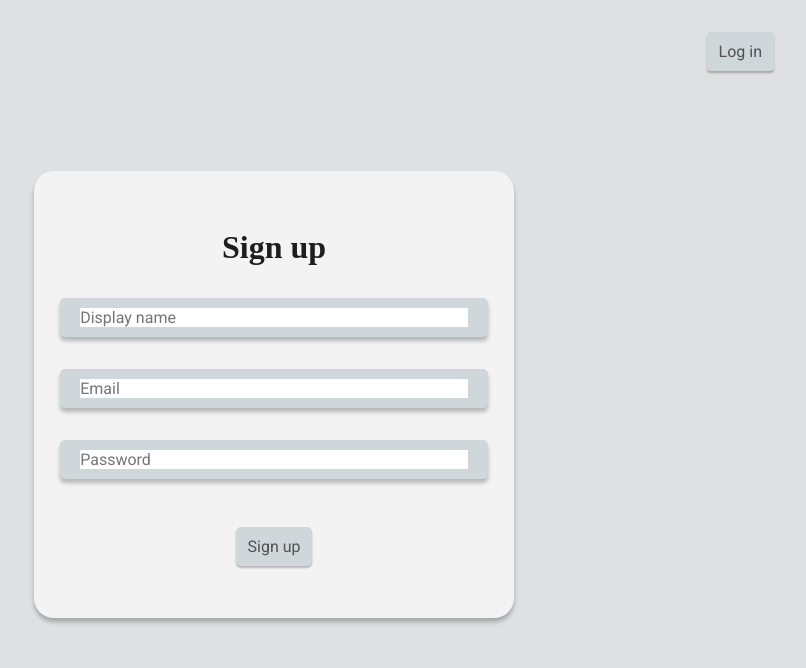
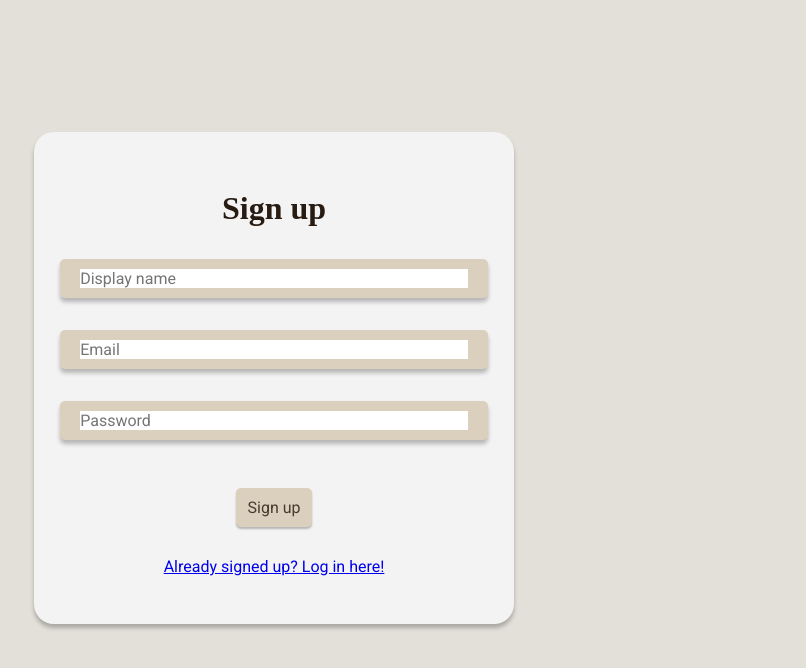
Before and after one commit to luvenan/get-it-done, a Vue app: page /signup in a window 1280 px wide. Shown: the top 668 px of the page, without its empty margins (366-1172 px from the left). Built offline with nearby package versions, Linux system fonts and the light colour scheme; no server answers; a web font is replaced by a local one.

Commit message:
fixed buttons, text editing, signup and login ui and colors

```diff
--- a/src/assets/main.css
+++ b/src/assets/main.css
@@ -3,11 +3,11 @@
 
 /* 1 - variables*/
 :root {
-    --background: #DEE0E1;
+    --background: #e3E0d9;
     --containers: #F3F3F3;
-    --task-box: #cfd7da;
-    --task-text: #515151;
-    --title: #1E1E1E;
+    --task-box: #dbd0bd;
+    --task-text: #483A30;
+    --title: #271b12;
 }
 
 * {
@@ -71,6 +71,11 @@ body {
     color:rgba(81, 81, 81, 0.5);
 }
 
+.container-buttons {
+    display: flex;
+    flex-wrap: nowrap;
+    margin-left: 3px;
+}
 
 /* 3 - Texts */
 h2 {
@@ -86,6 +91,12 @@ h2 {
     font-size: 0.9rem;
     text-align: center;
     color: crimson;
+}
+
+.login-signup {
+    text-align: center;
+    margin-top: 30px;
+    display: block;
 }
 
 /* 4 - Buttons and forms */
--- a/src/components/Done.vue
+++ b/src/components/Done.vue
@@ -8,12 +8,12 @@
         </div>
 
         <form class="task-form" @submit.prevent="handleEdit(task, index)" v-if="task.isEditing">
-            <input class="newtask-input" type="text" :placeholder="task.title" v-model="editedTask[index]">
+            <input class="newtask-input" type="text" v-model="editedTask[index]">
             <button class="icons" id="edit-task"><Icon icon="mdi:pencil-outline" /></button>
         </form>
 
         <div class="container-buttons" v-if="!task.isEditing">
-            <button class="icons" @click="task.isEditing=!taskisEditing"><Icon icon="mdi:pencil-outline" /></button>
+            <button class="icons" @click="beginEdit(task, index)"><Icon icon="mdi:pencil-outline" /></button>
             <button class="icons" @click="handleMove(task, 'ToDo')"><Icon icon="ic:outline-format-list-bulleted" /></button>
             <button class="icons" @click="handleMove(task, 'Standby')"><Icon icon="ic:outline-watch-later" /></button>
             <button class="icons" @click="handleDelete(task)"><Icon icon="mdi:trash-can-outline" /></button>
@@ -58,17 +58,21 @@ export default {
 
         const editedTask = ref([])
 
+        const beginEdit = (task, index) =>
+        {
+            task.isEditing = true
+            editedTask.value[index] = task.title
+        }
+
         const handleEdit = async (task, index) => {
-            if(editedTask.value[index]) {
-                const docRef = doc(db, col, task.id )
-                await updateDoc(docRef, {
-                    title: editedTask.value[index]
-                })
-            }
+            const docRef = doc(db, col, task.id )
+            await updateDoc(docRef, {
+                title: editedTask.value[index]
+            })
             task.isEditing = false
         }
 
-        return { tasks, handleDelete, handleMove, handleEdit, editedTask}
+        return { tasks, handleDelete, handleMove, handleEdit, editedTask, beginEdit}
     }
 }
 </script>
--- a/src/components/Navbar.vue
+++ b/src/components/Navbar.vue
@@ -1,7 +1,7 @@
 <template>
   <div class="navContainer">
-    <router-link class="nav-button" to="/signup" v-if="!user && $route.name !== 'Signup'">Sign up</router-link>
-    <router-link class="nav-button" to="/login" v-if="!user && $route.name !== 'Login'">Log in</router-link>
+    <!-- <router-link class="nav-button" to="/signup" v-if="!user && $route.name !== 'Signup'">Sign up</router-link>
+    <router-link class="nav-button" to="/login" v-if="!user && $route.name !== 'Login'">Log in</router-link> -->
     <div class="greeting" v-if="user">
       <p>Hi, {{ user.displayName }} </p>
     </div>
--- a/src/components/Standby.vue
+++ b/src/components/Standby.vue
@@ -9,12 +9,12 @@
             </div>
 
             <form class="task-form" @submit.prevent="handleEdit(task, index)" v-if="task.isEditing">
-                <input class="newtask-input" type="text" :placeholder="task.title" v-model="editedTask[index]">
+                <input class="newtask-input" type="text" v-model="editedTask[index]">
                 <button class="icons" id="edit-task"><Icon icon="mdi:pencil-outline" /></button>
             </form>
 
             <div class="container-buttons" v-if="!task.isEditing">
-                <button class="icons" @click="task.isEditing=!taskisEditing"><Icon icon="mdi:pencil-outline" /></button>
+                <button class="icons" @click="beginEdit(task, index)"><Icon icon="mdi:pencil-outline" /></button>
                 <button class="icons" @click="handleMove(task, 'ToDo')"><Icon icon="ic:outline-format-list-bulleted" /></button>
                 <button class="icons" @click="handleDelete(task)"><Icon icon="mdi:trash-can-outline" /></button>
             </div>
@@ -57,17 +57,21 @@ export default {
 
         const editedTask = ref([])
 
+        const beginEdit = (task, index) =>
+        {
+            task.isEditing = true
+            editedTask.value[index] = task.title
+        }
+
         const handleEdit = async (task, index) => {
-            if(editedTask.value[index]) {
-                const docRef = doc(db, col, task.id )
-                await updateDoc(docRef, {
-                    title: editedTask.value[index]
-                })
-            }
+            const docRef = doc(db, col, task.id)
+            await updateDoc(docRef, {
+                title: editedTask.value[index]
+            })
             task.isEditing = false
         }
 
-        return { tasks, col, handleDelete, handleMove, handleEdit, editedTask }
+        return { tasks, col, handleDelete, handleMove, handleEdit, editedTask, beginEdit }
     }
 }
 </script>
--- a/src/components/ToDo.vue
+++ b/src/components/ToDo.vue
@@ -9,12 +9,12 @@
         </div>
 
         <form class="task-form" @submit.prevent="handleEdit(task, index)" v-if="task.isEditing">
-            <input class="newtask-input" type="text" :placeholder="task.title" v-model="editedTask[index]">
+            <input class="newtask-input" type="text" v-model="editedTask[index]">
             <button class="icons" id="edit-task"><Icon icon="mdi:pencil-outline" /></button>
         </form>
 
         <div class="container-buttons" v-if="!task.isEditing">
-            <button class="icons" @click="task.isEditing=!taskisEditing"><Icon icon="mdi:pencil-outline" /></button>
+            <button class="icons" @click="beginEdit(task, index)"><Icon icon="mdi:pencil-outline" /></button>
             <button class="icons" @click="handleMove(task, 'Standby')"><Icon icon="ic:outline-watch-later" /></button>
             <button class="icons" @click="handleDelete(task)"><Icon icon="mdi:trash-can-outline" /></button>
         </div>
@@ -58,17 +58,21 @@ export default {
 
         const editedTask = ref([])
 
+         const beginEdit = (task, index) =>
+        {
+            task.isEditing = true
+            editedTask.value[index] = task.title
+        }
+
         const handleEdit = async (task, index) => {
-            if(editedTask.value[index]) {
                 const docRef = doc(db, col, task.id )
                 await updateDoc(docRef, {
                     title: editedTask.value[index]
                 })
-            }
             task.isEditing = false
         }
 
-        return { tasks, col, handleDelete, handleMove, handleEdit, editedTask }
+        return { tasks, col, handleDelete, handleMove, handleEdit, editedTask, beginEdit }
     }
 }
 </script>
--- a/src/views/Login.vue
+++ b/src/views/Login.vue
@@ -13,6 +13,8 @@
       <button class="submit-button" v-if="!isPending">Log in</button>
       <button class="submit-button" v-if="isPending">Loading</button>
       <div class="error" v-if="error">{{ error }}</div>
+
+      <router-link class="login-signup" to="/signup" >Not registered yet? Sign up here!</router-link>
     </form>
   </div>
 
--- a/src/views/Signup.vue
+++ b/src/views/Signup.vue
@@ -16,6 +16,7 @@
             <button class="submit-button" v-if="isPending">Loading</button>
             <div class="error" v-if="error">{{ error }}</div>
 
+            <router-link class="login-signup" to="/login">Already signed up? Log in here!</router-link>
         </form>
     </div>
 
```
